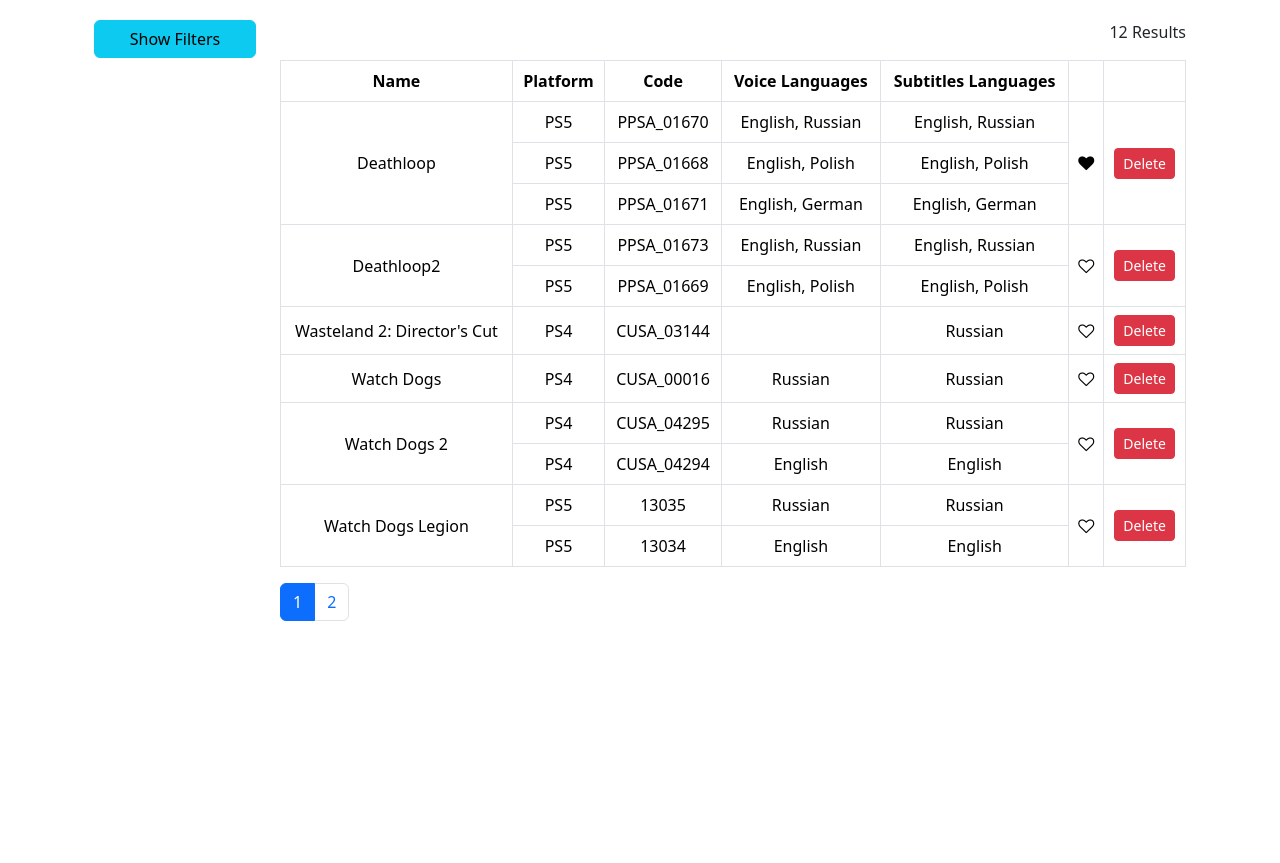
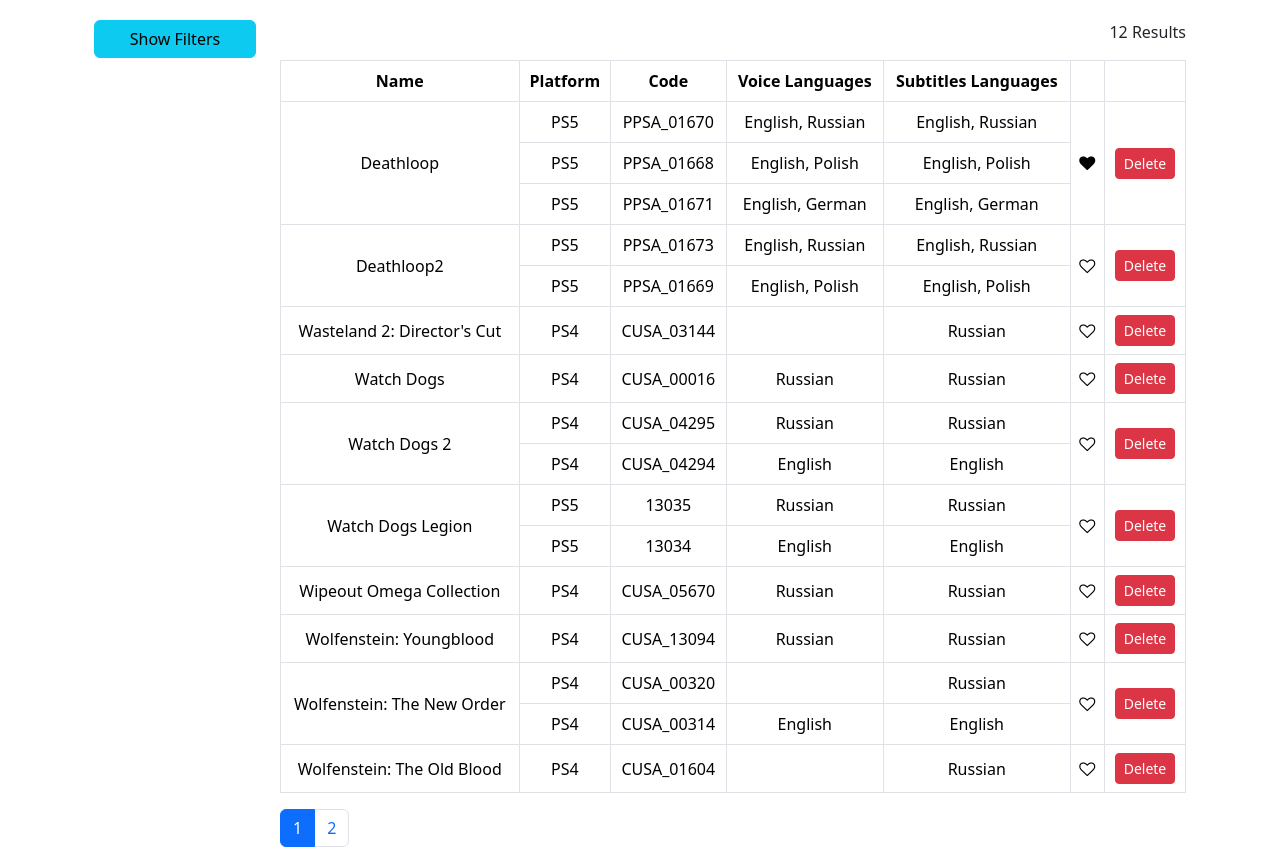
Before and after one commit to 99MichaelR99/GameLanguageLibrary, a React (Create React App) app: page / in a window 1280 px wide. Before the commit the page ends 820 px from the top, so only its background shows below. Built offline with nearby package versions, Linux system fonts and the light colour scheme.

Commit message:
update applyFilters to show only relevant to filter condition version of games

```diff
--- a/src/components/gamesPage.jsx
+++ b/src/components/gamesPage.jsx
@@ -11,7 +11,7 @@
   state = {
     games: [],
     currentPage: 1,
-    pageSize: 6,
+    pageSize: 10,
     filter: {
       showFilters: false,
       platforms: [],
@@ -71,23 +71,29 @@
   applyFilters = (games) => {
     const { platforms, voiceLanguages, subtitlesLanguages } = this.state.filter;
 
-    return games.filter((game) => {
+    return games
+      .map((game) => {
+        const matchingVersions = game.versions.filter((v) => {
           const platformMatch =
-        platforms.length === 0 ||
-        game.versions.some((v) => platforms.includes(v.platform));
+            platforms.length === 0 || platforms.includes(v.platform);
           const voiceLanguageMatch =
             voiceLanguages.length === 0 ||
-        game.versions.some((v) =>
-          v.voiceLanguages.some((lang) => voiceLanguages.includes(lang))
-        );
+            v.voiceLanguages.some((lang) => voiceLanguages.includes(lang));
           const subtitlesLanguageMatch =
             subtitlesLanguages.length === 0 ||
-        game.versions.some((v) =>
-          v.subtitlesLanguages.some((lang) => subtitlesLanguages.includes(lang))
+            v.subtitlesLanguages.some((lang) =>
+              subtitlesLanguages.includes(lang)
             );
 
           return platformMatch && voiceLanguageMatch && subtitlesLanguageMatch;
         });
+
+        // Include the game only if it has at least one matching version
+        return matchingVersions.length > 0
+          ? { ...game, versions: matchingVersions }
+          : null;
+      })
+      .filter((game) => game !== null); // Remove games without matching versions
   };
 
   render() {
```
Lines whose indentation alone changed are shown as unchanged.
